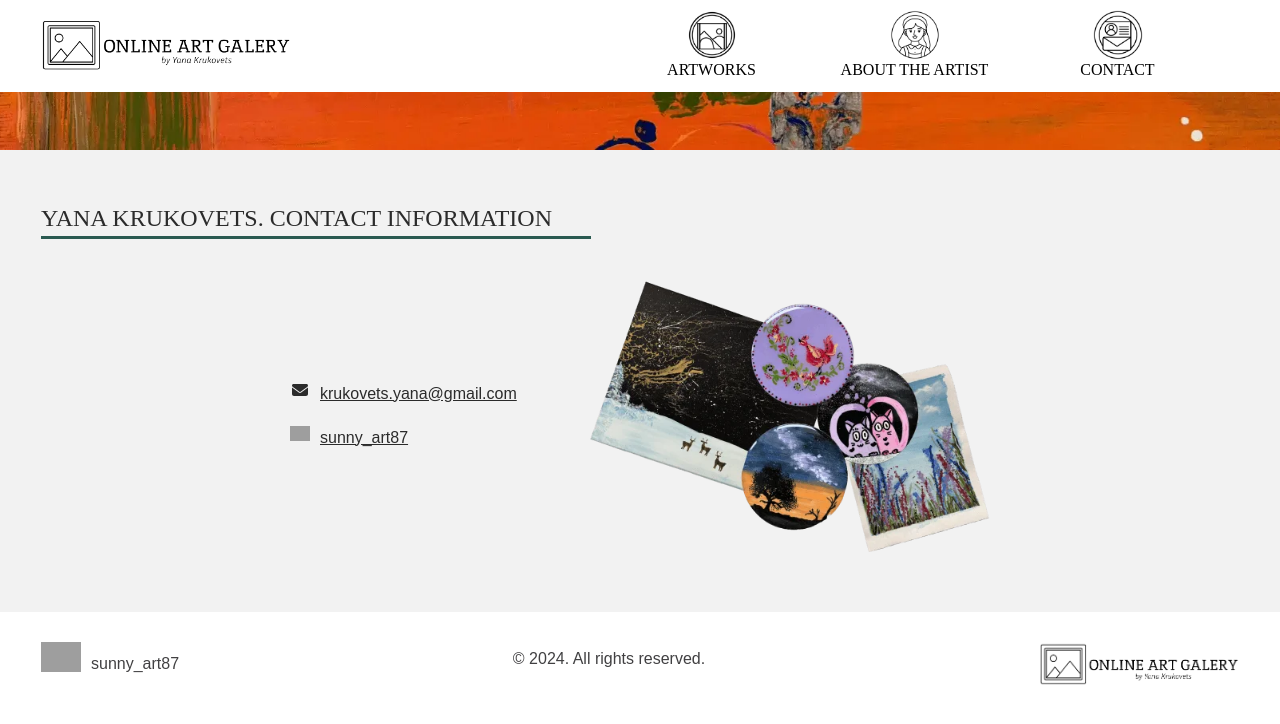
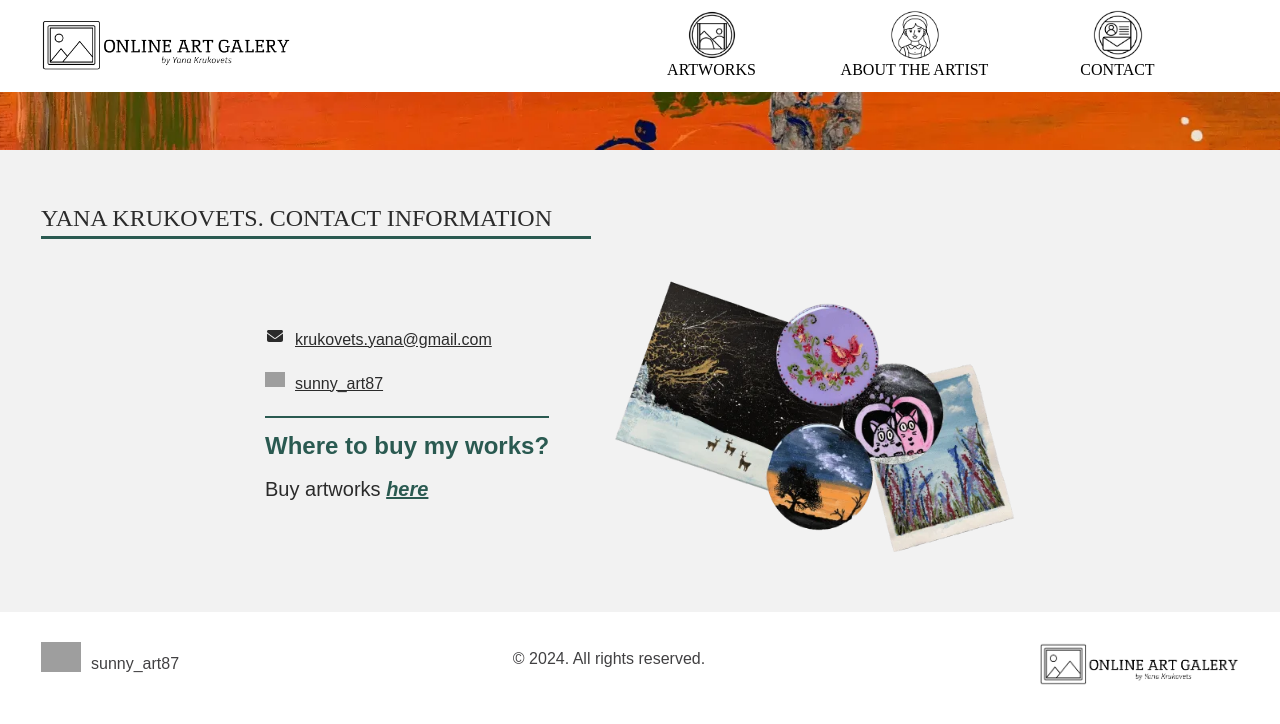
Before and after one commit to YanaKrukovets/gallery, a Next.js app: page /contact in a window 1280 px wide. Shown: the top 724 px of the page. Built offline with nearby package versions, Linux system fonts and the light colour scheme; grey boxes are pictures that could not be loaded; a web font is replaced by a local one.

Commit message:
buy artworks

```diff
--- a/pages/artworks.js
+++ b/pages/artworks.js
@@ -200,7 +200,7 @@ export default function Artworks() {
       name: "Mars",
       size: "round, diameter - 4 inch",
       description:
-        "Red Mars. Acrylic hand-painting, wooden, epoxy resin coated. It can be used like a hot stand for cups or like a mini wall art",
+        "Original acrylic painting. Red Mars. Acrylic hand-painting, wooden, epoxy resin coated. It can be used like a hot stand for cups or like a mini wall art",
     },
     {
       src: "/images/components/artworks/space7.webp",
--- a/pages/contact.js
+++ b/pages/contact.js
@@ -65,7 +65,7 @@ export default function Contact() {
             <span className="md:hidden">Yana Krukovets.</span> Contact
             information
           </h1>
-          <div className="mt-[40px] sm:mt-[30px] max-w-[700px] mx-auto">
+          <div className="mt-[40px] sm:mt-[30px] max-w-[750px] mx-auto">
             <div className="flex justify-between">
               <div className="my-auto">
                 <div className="mb-[20px] flex">
@@ -108,6 +108,17 @@ export default function Contact() {
                     sunny_art87
                   </a>
                 </div>
+                <p className="mt-[20px] text-[24px] text-green pt-[10px] border-t-[2px] border-green">
+                  <strong>Where to buy my works?</strong>
+                </p>
+                <p className="text-[20px] mt-[10px]">
+                  Buy artworks{" "}
+                  <a href="https://www.gallea.ca/en/artists/yana-krukovets">
+                    <i className="text-green underline">
+                      <strong>here</strong>
+                    </i>
+                  </a>
+                </p>
               </div>
               {isMobile && (
                 <Image
```
